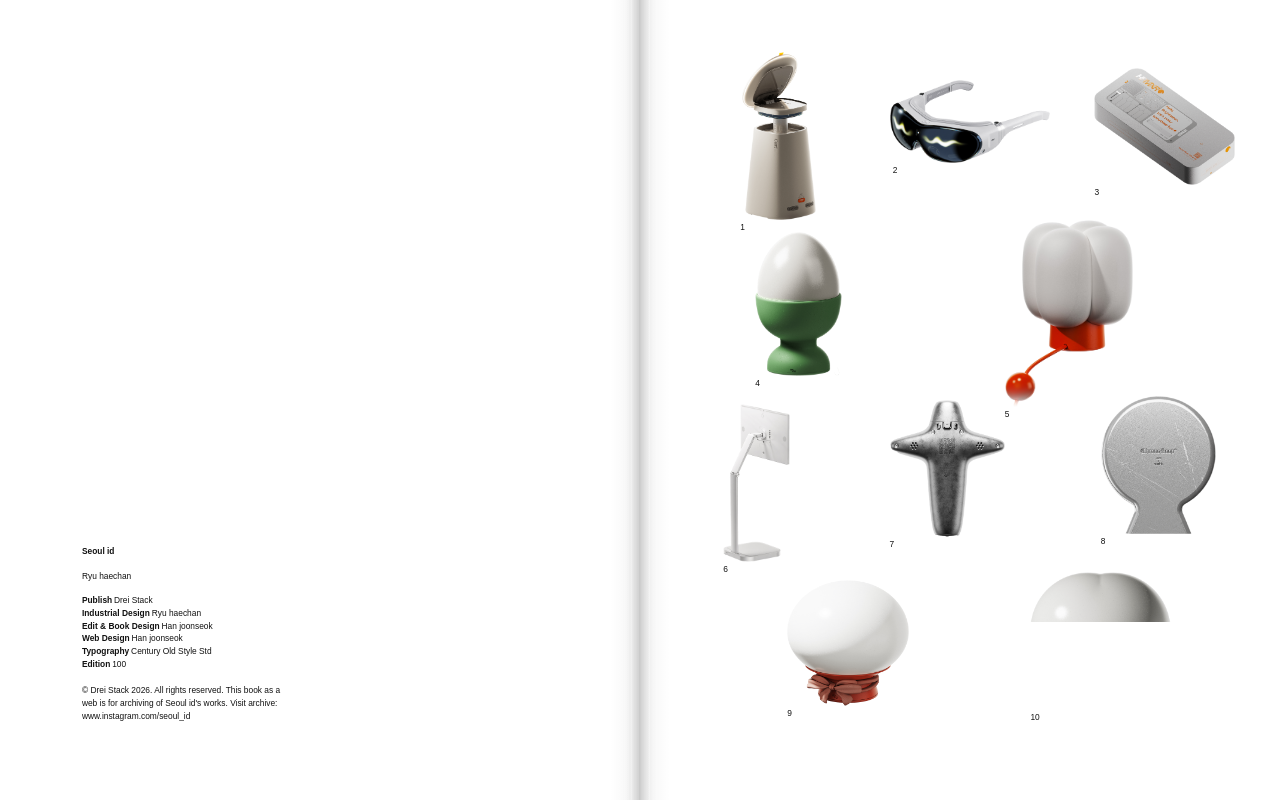
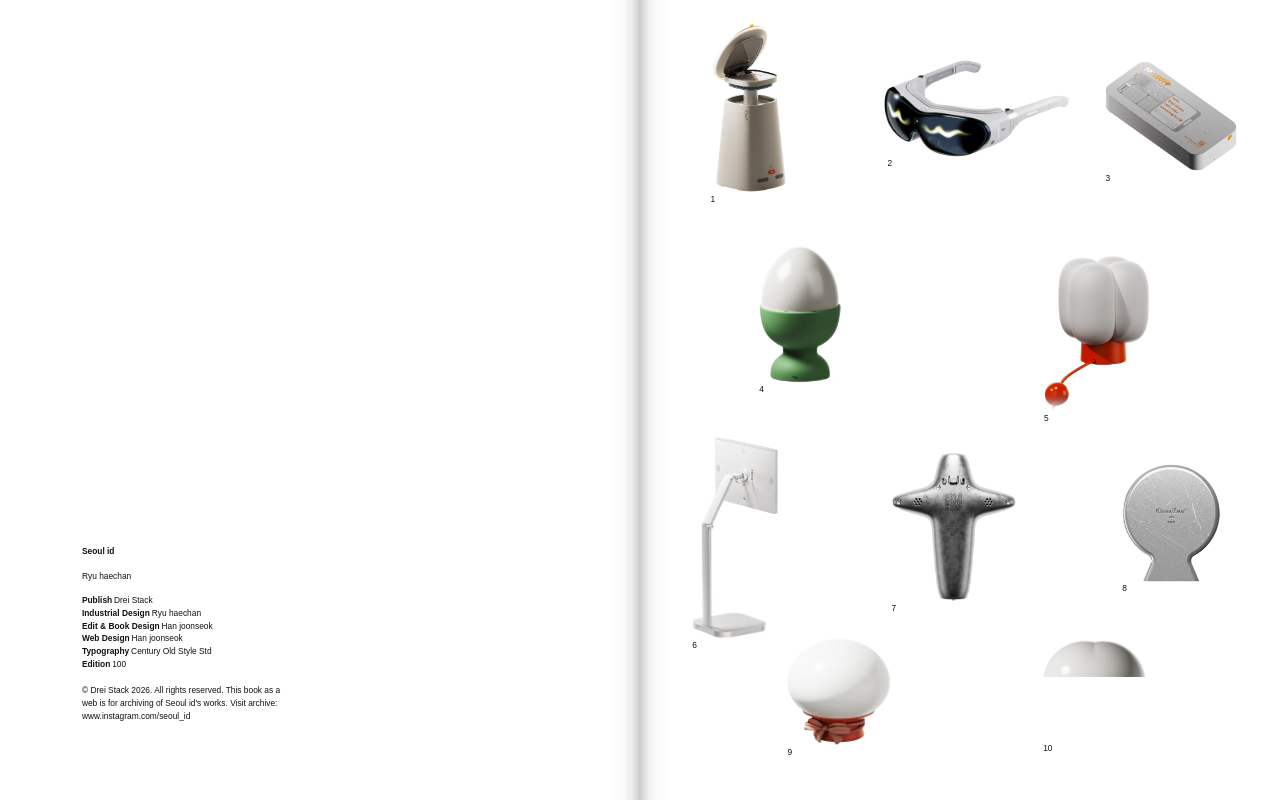
Before and after one commit to Joonseokvd/seoulid, a Next.js app: page / in a window 1280 px wide. Built offline with nearby package versions, Linux system fonts and the light colour scheme; a web font is replaced by a local one.

Commit message:
Rebalance catalog by visible image mass

```diff
--- a/app/globals.css
+++ b/app/globals.css
@@ -216,9 +216,12 @@ img {
 
 .catalog-item {
   position: absolute;
+  left: var(--visual-x);
+  top: var(--visual-y);
   z-index: 1;
   display: block;
   width: var(--item-width);
+  transform: translate(var(--anchor-x, -50%), var(--anchor-y, -50%));
   cursor: default;
 }
 
@@ -305,83 +308,120 @@ a.catalog-item {
   outline-offset: 5px;
 }
 
-/* Manual optical layout: 3 / 2 / 3 / 2 objects. */
+/*
+ * Optical layout: 3 / 2 / 3 / 2 objects.
+ * Positions are pinned to each cutout's alpha-weighted visual centre rather
+ * than to the rectangular PNG canvas. Widths balance visible object area.
+ */
 .product-1 {
-  left: 16%;
-  top: 6.5%;
+  --visual-x: 17%;
+  --visual-y: 14.8%;
   --item-width: 11.5%;
+  --anchor-x: -49.1%;
+  --anchor-y: -56.2%;
   --number-left: -0.25em;
+  --label-x: 49.1%;
+  --label-y: 56.2%;
   --label-width: 92%;
 }
 
 .product-2 {
-  left: 39%;
-  top: 10%;
-  --item-width: 25%;
+  --visual-x: 49%;
+  --visual-y: 14.5%;
+  --item-width: 29%;
+  --anchor-x: -37.6%;
+  --anchor-y: -57.9%;
   --number-left: 2%;
-  --label-y: 52%;
+  --label-x: 37.6%;
+  --label-y: 57.9%;
   --label-width: 70%;
 }
 
 .product-3 {
-  left: 71%;
-  top: 8.5%;
-  --item-width: 22%;
+  --visual-x: 83%;
+  --visual-y: 14.5%;
+  --item-width: 20.5%;
+  --anchor-x: -50%;
+  --anchor-y: -49.9%;
+  --label-x: 50%;
+  --label-y: 49.9%;
   --label-width: 72%;
 }
 
 .product-4 {
-  left: 18%;
-  top: 29%;
-  --item-width: 13.5%;
+  --visual-x: 25%;
+  --visual-y: 39.2%;
+  --item-width: 12.8%;
+  --anchor-x: -49.9%;
+  --anchor-y: -49.5%;
+  --label-x: 49.9%;
+  --label-y: 49.5%;
   --label-width: 84%;
 }
 
 .product-5 {
-  left: 57%;
-  top: 27.5%;
-  --item-width: 20%;
-  --label-x: 58%;
-  --label-y: 34%;
+  --visual-x: 72%;
+  --visual-y: 39%;
+  --item-width: 16.5%;
+  --anchor-x: -53.8%;
+  --anchor-y: -36.3%;
+  --label-x: 53.8%;
+  --label-y: 36.3%;
   --label-width: 62%;
 }
 
 .product-6 {
-  left: 13%;
-  top: 50.5%;
-  --item-width: 10.5%;
-  --label-y: 30%;
+  --visual-x: 15%;
+  --visual-y: 65%;
+  --item-width: 13.4%;
+  --anchor-x: -51%;
+  --anchor-y: -41.4%;
+  --label-x: 51%;
+  --label-y: 41.4%;
   --label-width: 92%;
 }
 
 .product-7 {
-  left: 39%;
-  top: 50%;
-  --item-width: 18%;
-  --label-y: 43%;
+  --visual-x: 49%;
+  --visual-y: 65%;
+  --item-width: 19.5%;
+  --anchor-x: -49.8%;
+  --anchor-y: -45.5%;
+  --label-x: 49.8%;
+  --label-y: 45.5%;
   --label-width: 72%;
 }
 
 .product-8 {
-  left: 72%;
-  top: 49.5%;
-  --item-width: 18%;
-  --label-y: 38%;
+  --visual-x: 83%;
+  --visual-y: 65%;
+  --item-width: 15.3%;
+  --anchor-x: -49.9%;
+  --anchor-y: -47.5%;
+  --label-x: 49.9%;
+  --label-y: 47.5%;
   --label-width: 68%;
 }
 
 .product-9 {
-  left: 23%;
-  top: 72.5%;
-  --item-width: 19%;
-  --label-y: 37%;
+  --visual-x: 31%;
+  --visual-y: 86%;
+  --item-width: 16%;
+  --anchor-x: -49.6%;
+  --anchor-y: -46.5%;
+  --label-x: 49.6%;
+  --label-y: 46.5%;
   --label-width: 68%;
 }
 
 .product-10 {
-  left: 61%;
-  top: 71.5%;
-  --item-width: 22%;
+  --visual-x: 71%;
+  --visual-y: 86%;
+  --item-width: 16%;
+  --anchor-x: -50%;
+  --anchor-y: -47.3%;
+  --label-x: 50%;
+  --label-y: 47.3%;
   --label-width: 66%;
 }
 
@@ -537,16 +577,16 @@ a.catalog-item {
     height: 142svh;
   }
 
-  .product-1 { left: 19%; top: 5%; --item-width: 20%; }
-  .product-2 { left: 52%; top: 8%; --item-width: 40%; }
-  .product-3 { left: 8%; top: 25%; --item-width: 40%; }
-  .product-4 { left: 66%; top: 24%; --item-width: 23%; }
-  .product-5 { left: 14%; top: 44%; --item-width: 29%; }
-  .product-6 { left: 68%; top: 43%; --item-width: 19%; }
-  .product-7 { left: 10%; top: 64%; --item-width: 34%; }
-  .product-8 { left: 59%; top: 64%; --item-width: 33%; }
-  .product-9 { left: 14%; top: 83%; --item-width: 34%; }
-  .product-10 { left: 59%; top: 82%; --item-width: 36%; }
+  .product-1 { --visual-x: 25%; --visual-y: 9%; --item-width: 18%; }
+  .product-2 { --visual-x: 70%; --visual-y: 9%; --item-width: 44%; }
+  .product-3 { --visual-x: 28%; --visual-y: 28%; --item-width: 31%; }
+  .product-4 { --visual-x: 74%; --visual-y: 28%; --item-width: 20%; }
+  .product-5 { --visual-x: 28%; --visual-y: 47%; --item-width: 25%; }
+  .product-6 { --visual-x: 75%; --visual-y: 47%; --item-width: 21%; }
+  .product-7 { --visual-x: 28%; --visual-y: 66%; --item-width: 30%; }
+  .product-8 { --visual-x: 74%; --visual-y: 66%; --item-width: 24%; }
+  .product-9 { --visual-x: 27%; --visual-y: 85%; --item-width: 25%; }
+  .product-10 { --visual-x: 73%; --visual-y: 85%; --item-width: 25%; }
 
   .detail-shell,
   .spread-detail {
```
